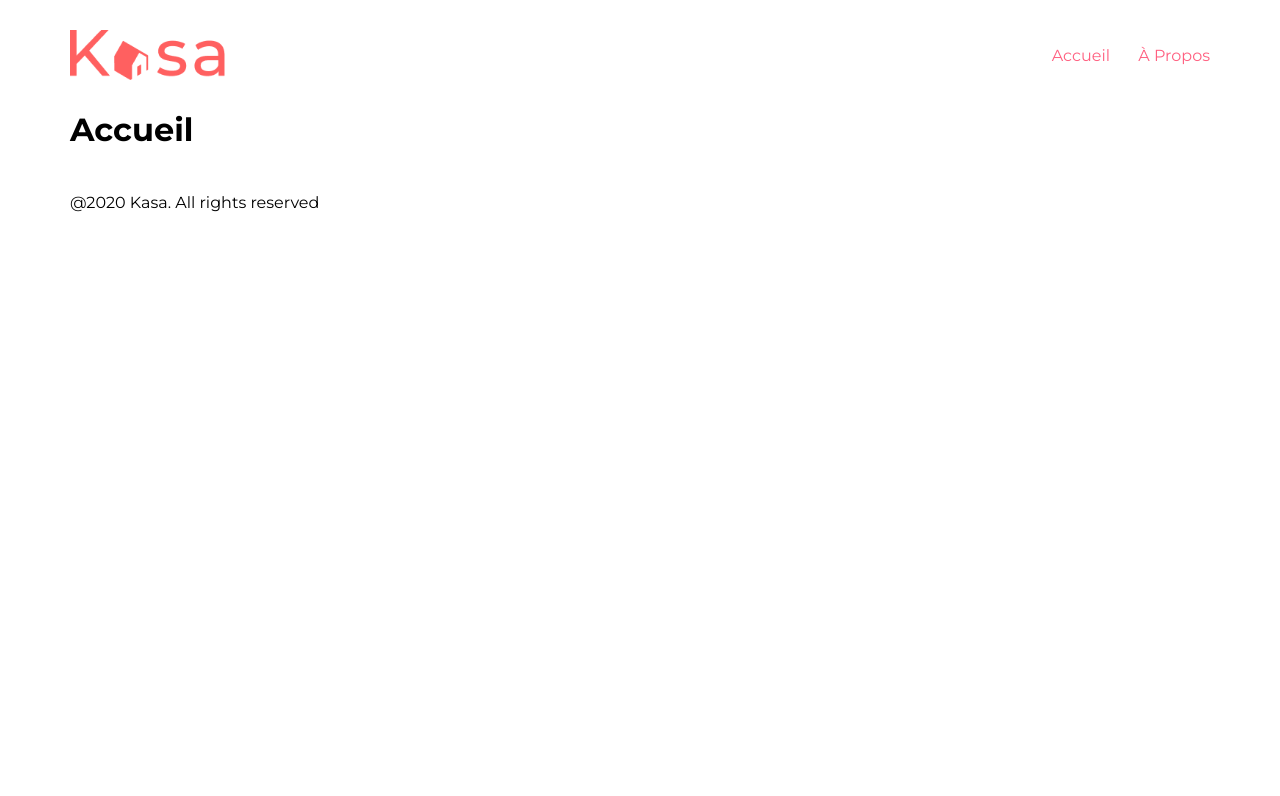
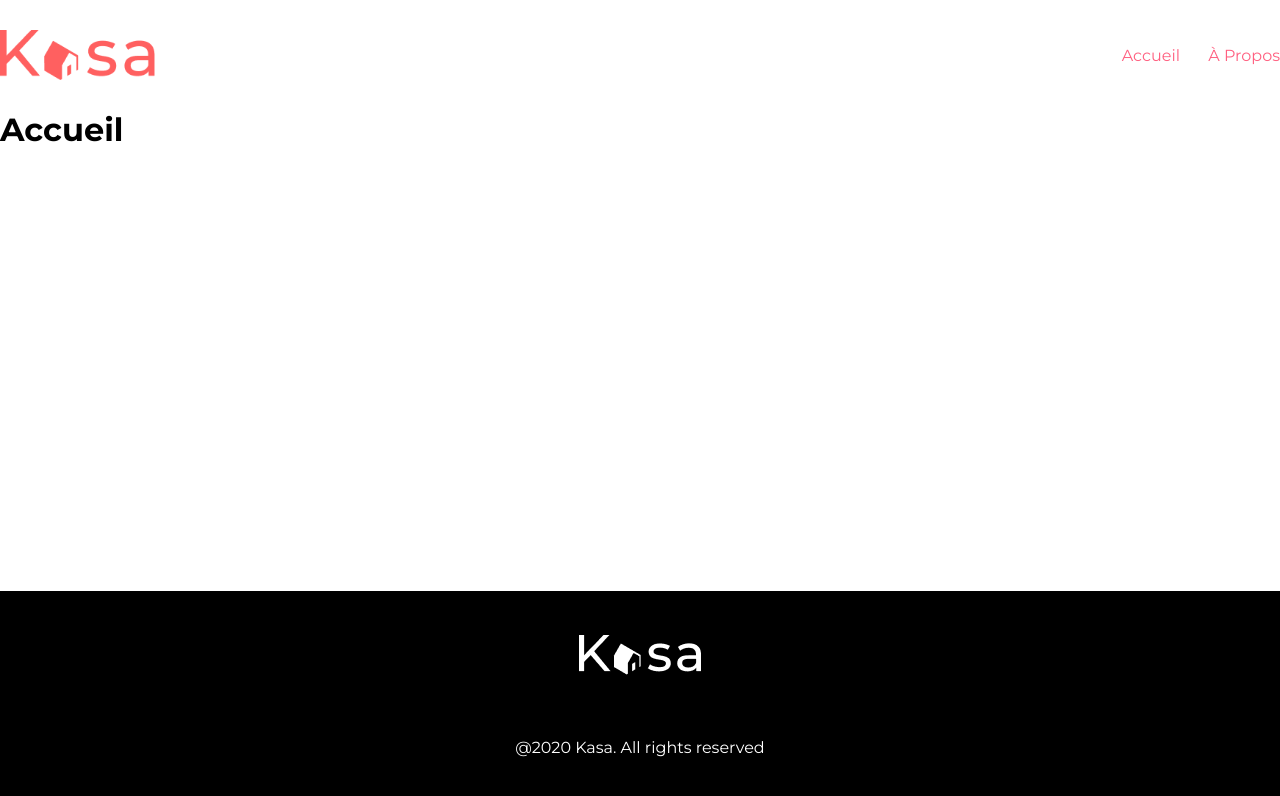
Before and after one commit to Sophianasseri/SophiaNasseri_11_04032022, a React (Create React App) app: page / in a window 1280 px wide. Shown: the top 796 px of the page. Built offline with nearby package versions, Linux system fonts and the light colour scheme.

Commit message:
:style: footer

```diff
--- a/src/components/Footer.jsx
+++ b/src/components/Footer.jsx
@@ -4,8 +4,10 @@ import logoFooter from '../assets/logoFooter.png';
 function Footer() {
   return (
     <div>
-      <img src={logoFooter} alt="" />
-      <p>@2020 Kasa. All rights reserved</p>
+      <footer className="footer">
+        <img src={logoFooter} alt="" />
+        <p>@2020 Kasa. All rights reserved</p>
+      </footer>
     </div>
   );
 }
--- a/src/pages/Router.jsx
+++ b/src/pages/Router.jsx
@@ -10,6 +10,7 @@ import NotFound from './NotFound';
 function Router() {
   return (
     <BrowserRouter>
+      <div className="wrap-content">
         <Header />
         <Routes>
           <Route exact path="/" element={<Home />} />
@@ -17,6 +18,7 @@ function Router() {
           <Route path="/accommodation" element={<Accommodation />} />
           <Route path="*" element={<NotFound />} />
         </Routes>
+      </div>
       <Footer />
     </BrowserRouter>
   );
--- a/src/styles/index.css
+++ b/src/styles/index.css
@@ -16,15 +16,16 @@ a {
   font-family: "Montserrat", sans-serif;
 }
 
-body {
-  display: flex;
-  justify-content: center;
+#root {
+  width: 100%;
+  min-height: 100vh;
+  position: relative;
 }
 
-#root {
+.wrap-content {
+  margin: auto;
   max-width: 1440px;
-  width: 100%;
-  margin: 0 70px;
+  padding-bottom: 2.5rem;
 }
 
 .header {
@@ -44,4 +45,20 @@ body {
   color: #ff6080;
   width: 50%;
   text-align: end;
+}
+
+.footer {
+  display: flex;
+  flex-direction: column;
+  justify-content: center;
+  align-items: center;
+  background: #000;
+  height: 209px;
+  color: #fff;
+  position: absolute;
+  bottom: 0;
+  width: 100%;
+}
+.footer img {
+  margin-bottom: 63px;
 }/*# sourceMappingURL=index.css.map */
--- a/src/styles/index.scss
+++ b/src/styles/index.scss
@@ -3,3 +3,4 @@
 @import './base/typography';
 @import './layout/pageContainer.scss';
 @import './layout/header.scss';
+@import './layout/footer.scss';
--- /dev/null
+++ b/src/styles/layout/_footer.scss
@@ -0,0 +1,15 @@
+.footer {
+  display: flex;
+  flex-direction: column;
+  justify-content: center;
+  align-items: center;
+  background: #000;
+  height: 209px;
+  color: $secondary-color;
+  position: absolute;
+  bottom: 0;
+  width: 100%;
+  img {
+    margin-bottom: 63px;
+  }
+}
--- a/src/styles/layout/_pageContainer.scss
+++ b/src/styles/layout/_pageContainer.scss
@@ -1,10 +1,11 @@
-body {
-  display: flex;
-  justify-content: center;
+#root {
+  width: 100%;
+  min-height: 100vh;
+  position: relative;
 }
 
-#root {
+.wrap-content {
+  margin: auto;
   max-width: 1440px;
-  width: 100%;
-  margin: 0 70px;
+  padding-bottom: 2.5rem;
 }
```
Also changed, not shown: 1 other file (tests, documents, lock files or other folders). Lines whose indentation alone changed are shown as unchanged.
